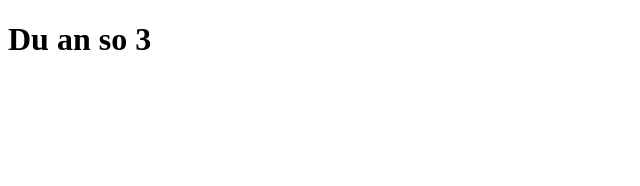
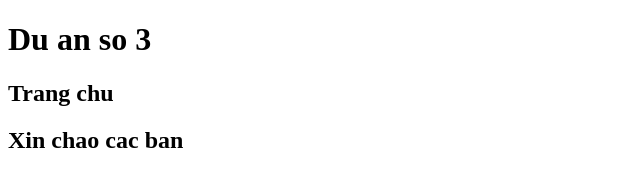
Before and after one commit to ThinhNC-dev/Project-3, a plain HTML site: page index.html in a window 1280 px wide. Shown: the whole page, without its empty margins (0-640 px from the left). Drawn offline with Linux system fonts and the light colour scheme.

Commit message:
test commit 2

```diff
--- a/index.html
+++ b/index.html
@@ -7,5 +7,7 @@
   </head>
   <body>
     <h1>Du an so 3</h1>
+    <h2>Trang chu</h2>
+    <h2>Xin chao cac ban</h2>
   </body>
 </html>
```
